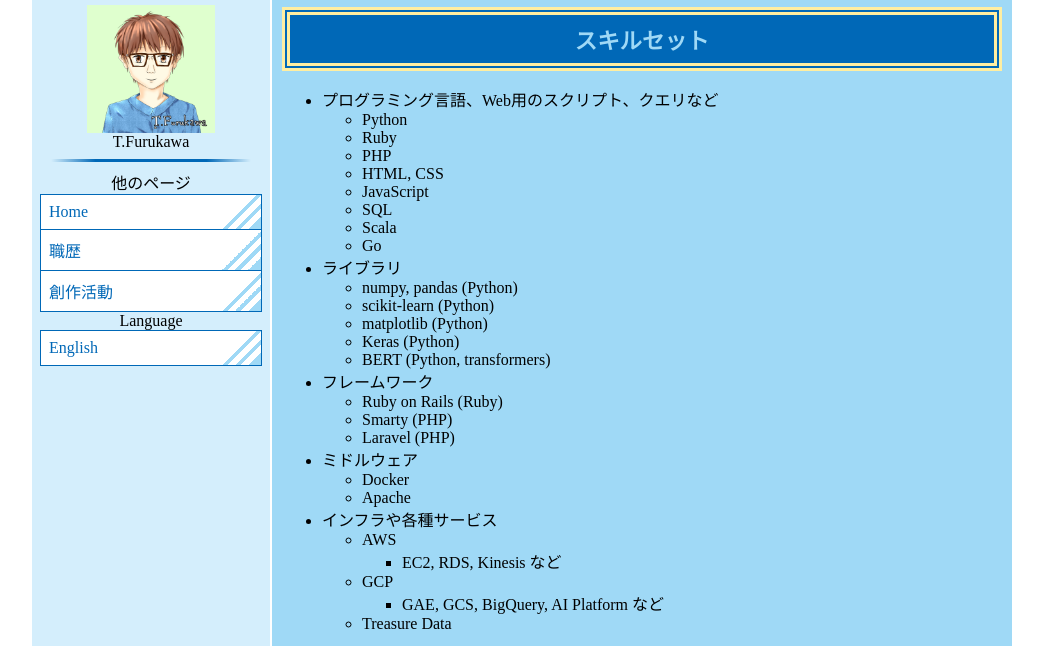
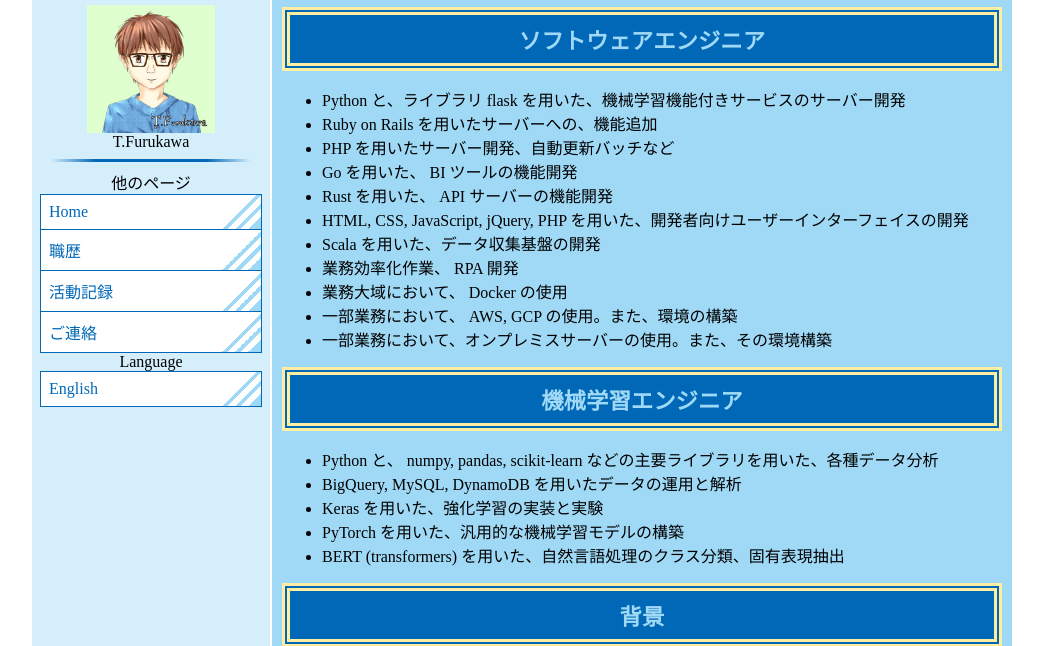
Before and after one commit to tfull/tfull.github.io, a plain HTML site: page career.html in a window 1280 px wide. Shown: the part 158-804 px from the top of the page, without its empty margins (118-1161 px from the left). Drawn offline with Linux system fonts and the light colour scheme.

Commit message:
+ contact, modify career

```diff
--- a/career.html
+++ b/career.html
@@ -22,7 +22,8 @@
         <ul>
           <li><a href="index.html">Home</a></li>
           <li><a href="#">職歴</a></li>
-          <li><a href="activity.html">創作活動</a></li>
+          <li><a href="activity.html">活動記録</a></li>
+          <li><a href="contact.html">ご連絡</a></li>
        </ul>
         <div>Language</div>
         <ul>
@@ -31,70 +32,38 @@
       </nav>
     </aside>
     <article>
-      <h2>スキルセット</h2>
+      <h2>ソフトウェアエンジニア</h2>
       <ul>
-        <li>プログラミング言語、Web用のスクリプト、クエリなど
-          <ul>
-            <li>Python</li>
-            <li>Ruby</li>
-            <li>PHP</li>
-            <li>HTML, CSS</li>
-            <li>JavaScript</li>
-            <li>SQL</li>
-            <li>Scala</li>
-            <li>Go</li>
-          </ul>
-        </li>
-        <li>ライブラリ
-          <ul>
-            <li>numpy, pandas (Python)</li>
-            <li>scikit-learn (Python)</li>
-            <li>matplotlib (Python)</li>
-            <li>Keras (Python)</li>
-            <li>BERT (Python, transformers)</li>
-          </ul>
-        <li>フレームワーク
-          <ul>
-            <li>Ruby on Rails (Ruby)</li>
-            <li>Smarty (PHP)</li>
-            <li>Laravel (PHP)</li>
-          </ul>
-        </li>
-        <li>ミドルウェア
-          <ul>
-            <li>Docker</li>
-            <li>Apache</li>
-          </ul>
-        </li>
-        <li>インフラや各種サービス
-          <ul>
-            <li>AWS
-              <ul>
-                <li>EC2, RDS, Kinesis など</li>
-              </ul>
-            </li>
-            <li>GCP
-              <ul>
-                <li>GAE, GCS, BigQuery, AI Platform など</li>
-              </ul>
-            </li>
-            <li>Treasure Data</li>
-          </ul>
-        </li>
+        <li>Python と、ライブラリ flask を用いた、機械学習機能付きサービスのサーバー開発</li>
+        <li>Ruby on Rails を用いたサーバーへの、機能追加</li>
+        <li>PHP を用いたサーバー開発、自動更新バッチなど</li>
+        <li>Go を用いた、 BI ツールの機能開発</li>
+        <li>Rust を用いた、 API サーバーの機能開発</li>
+        <li>HTML, CSS, JavaScript, jQuery, PHP を用いた、開発者向けユーザーインターフェイスの開発</li>
+        <li>Scala を用いた、データ収集基盤の開発</li>
+        <li>業務効率化作業、 RPA 開発</li>
+        <li>業務大域において、 Docker の使用</li>
+        <li>一部業務において、 AWS, GCP の使用。また、環境の構築</li>
+        <li>一部業務において、オンプレミスサーバーの使用。また、その環境構築</li>
       </ul>
-      <h3>業務内容</h3>
+      <h2>機械学習エンジニア</h2>
       <ul>
-        <li>業務自動化</li>
-        <li>サーバー開発</li>
-        <li>データ分析、概念実証</li>
-        <li>機械学習モデル構築</li>
-        <li>GCPインフラ設計</li>
+        <li>Python と、 numpy, pandas, scikit-learn などの主要ライブラリを用いた、各種データ分析</li>
+        <li>BigQuery, MySQL, DynamoDB を用いたデータの運用と解析</li>
+        <li>Keras を用いた、強化学習の実装と実験</li>
+        <li>PyTorch を用いた、汎用的な機械学習モデルの構築</li>
+        <li>BERT (transformers) を用いた、自然言語処理のクラス分類、固有表現抽出</li>
       </ul>
+      <h2>背景</h2>
+      <p>理学部の学士、情報理工学の修士を取得しています。
+        学生時代は、自然言語処理に焦点を当てた研究室で研究していました。</p>
+      <p>2016年より民間企業にて、ソフトウェアエンジニア、機械学習エンジニアとして業務に従事しています。</p>
+      <p>業務委託も請け負った経験があります。</p>
     </article>
   </div>
   <footer>
     <div>
-      (C) T.Furukawa 2013 - 2021
+      (C) T.Furukawa 2013 - 2022
     </div>
   </footer>
 </body>
```
Also changed, not shown: activity.html (+2 -1 lines), contact.html (added, +44 -0 lines), en_activity.html (+1 -0 lines), en_career.html (+1 -0 lines), en_contact.html (added, +44 -0 lines), en_index.html (+1 -0 lines), index.html (+2 -1 lines).
